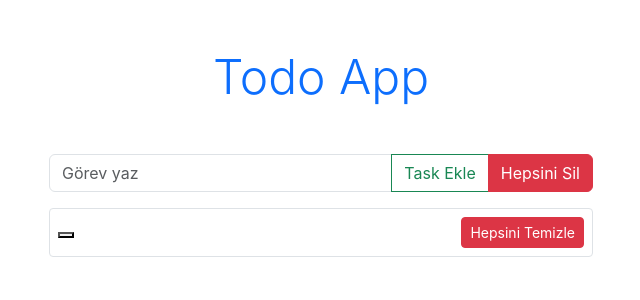
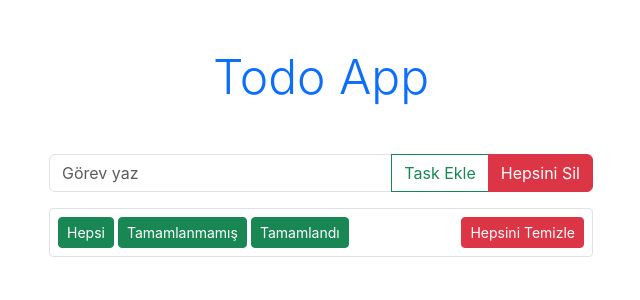
Before and after one commit to muslumhanerol/ToDo_App_With_ContextAPI, a React (Create React App) app in the folder todo_app_contextapi/: page / in a window 1280 px wide. Shown: the top 300 px of the page, without its empty margins (319-959 px from the left). Built offline with nearby package versions, Linux system fonts and the light colour scheme.

Commit message:
todo_filter_ok

```diff
--- a/todo_app_contextapi/src/Components/TodoFilter.js
+++ b/todo_app_contextapi/src/Components/TodoFilter.js
@@ -2,13 +2,16 @@ import React, { useContext } from 'react'
 import { TodoContext } from '../Contexts/TodoContext';
 
 const TodoFilter = () => {
-    const Context = useContext(TodoContext);
+    const context = useContext(TodoContext);
     return (
         <>
             <div className='container-fluid d-flex justify-content-between p-2 mb-1 g-0 border rounded-1'>
                 <div className='button-group'>
-                    <button></button>
+                    <button onClick={() => { context.setFilterMode("all"); console.log(context.filterMode) }} className='btn btn-success btn-sm me-1'>Hepsi</button>
 
+                    <button onClick={() => { context.setFilterMode(false); console.log(context.filterMode) }} className='btn btn-success btn-sm me-1'>Tamamlanmamış</button>
+
+                    <button onClick={() => { context.setFilterMode(true); console.log(context.filterMode) }} className='btn btn-success btn-sm me-1'>Tamamlandı</button>
                 </div>
                 <button className='btn btn-danger btn-sm' type='button' id='btn-clear-all' onClick={() => { useContext.clearAll() }}>Hepsini Temizle</button>
             </div>
```
